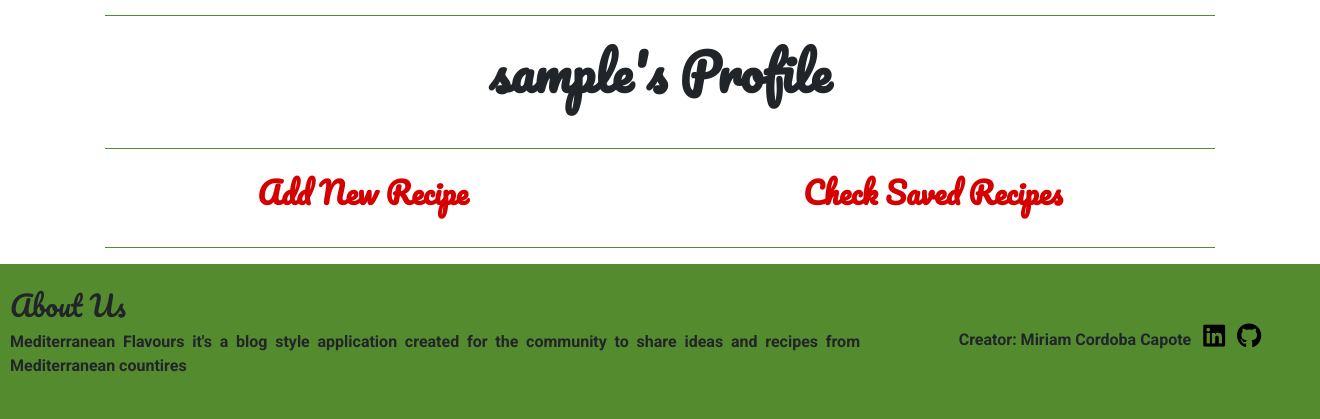
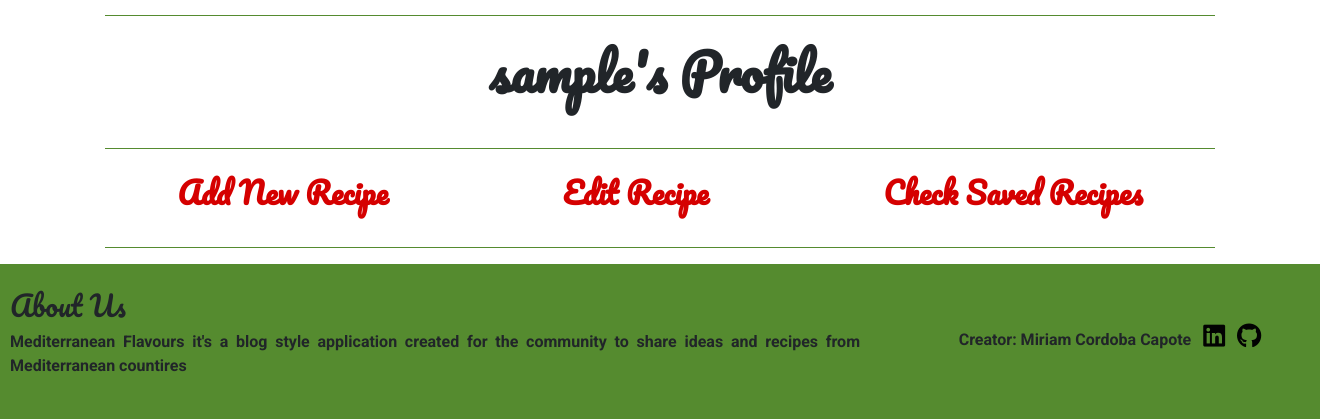
Before and after one commit to Mikatep/Python3, a Flask app: page /profile/1 in a window 1320 px wide; the page is wider, and only the part inside the window is pictured. Shown: the part 401-820 px from the top of that part. Run offline with Flask 2, Linux system fonts and the light colour scheme; the visitor is signed in with stand-in values (Sample User, id 1); a database or web service that is not in the repository returns one stand-in record (values such as "Sample title"); some libraries are stand-ins or nearby versions.

Commit message:
edit recipe funcionality added, and edit recipe.html created

```diff
--- a/app.py
+++ b/app.py
@@ -119,6 +119,27 @@ def add_recipe():
     return render_template("newrecipe.html", categories=categories)
 
 
+@app.route("/edit_recipe/<recipe_id>", methods=["GET", "POST"])
+def edit_recipe(recipe_id):
+    if request.method == "POST":
+        submit = {
+            "category_name": request.form.get("category_name"),
+            "recipe_name": request.form.get("recipe_name"),
+            "recipe_ingredients": request.form.get("recipe_ingredients"),
+            "recipe_steps": request.form.get("recipe_steps"),
+            "recipe_cuisine": request.form.get("recipe_cuisine"),
+            "recipe_picture": request.form.get("recipe_picture"),
+            "created_by": session["user"]
+        }
+
+        mongo.db.recipes.update_one({"_id": ObjectId(recipe_id)}, { "$set": submit })
+        flash("Recipe successfully updated")
+
+    recipe = mongo.db.recipes.find_one({"_id": ObjectId(recipe_id)})
+    categories = mongo.db.categories.find().sort("category_name", 1)
+    return render_template("edit_recipe.html", recipe=recipe, categories=categories)
+
+
 if __name__ == "__main__":
     app.run(host=os.environ.get("IP"),
             port=int(os.environ.get("PORT")),
--- a/templates/home.html
+++ b/templates/home.html
@@ -24,6 +24,9 @@
                          <button class="btn btn-link" type="button" data-toggle="collapse" data-target="#collapseOne" aria-expanded="true" aria-controls="collapseOne">
                     {{ loop.index }}. {{ recipe.recipe_name }} | Category: {{ recipe.category_name }}
                         </button>
+                        {% if session.user|lower == recipe.created_by|lower %}
+                        <a href="{{ url_for('edit_recipe', recipe_id=recipe._id) }}" class="btn btn-danger">Edit my Recipe</a>
+                        {% endif %}
                     </h2>
                 </div>
             </div>
--- a/templates/profile.html
+++ b/templates/profile.html
@@ -10,12 +10,17 @@
     </div>
     <hr>
     <div class="row">
-        <div class="profile-name" class="col-md-6">
+        <div class="profile-name" class="col-md-4">
             <h3 >
                    <a class="subtitle " href="{{ url_for('add_recipe') }}">Add New Recipe</a>
             </h3>
         </div>
-        <div class="profile-name" class="col-md-6">
+        <div class="profile-name" class="col-md-4">
+            <h3 >
+                   <a class="subtitle " href="">Edit Recipe</a>
+            </h3>
+        </div>
+        <div class="profile-name" class="col-md-4">
             <h3>
                 <a class="subtitle " href="">Check Saved Recipes</a>
             </h3>
```
Also changed, not shown: templates/edit_recipe.html (added, +39 -0 lines).
